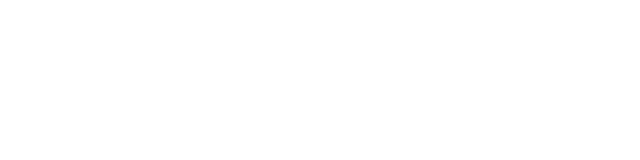
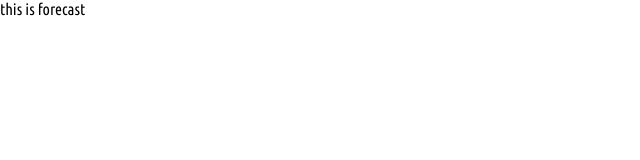
Before and after one commit to mishti169/weather-app, a React (Vite) app: page /forecast in a window 1280 px wide. Shown: the top 160 px of the page, without its empty margins (0-640 px from the left). Built offline with nearby package versions, Linux system fonts and the light colour scheme.

Commit message:
import forecast comp. and create route for forecast comp.

```diff
--- a/src/main.jsx
+++ b/src/main.jsx
@@ -7,12 +7,14 @@
 import Location from './components/Location/Location';
 import Settings from './components/Settings/Settings';
 import Details from './components/Details/Details';
+import ForeCast from './components/ForeCast/ForeCast';
 import './index.css';
 
 ReactDOM.createRoot(document.getElementById('root')).render(
 	<React.StrictMode>
 		<BrowserRouter>
 			<Switch>
+				<Route path='/forecast' component={ForeCast} />
 				<Route path='/settings' component={Settings} />
 				<Route path='/location' component={Location} />
 				<Route path='/details' component={Details} />
```
